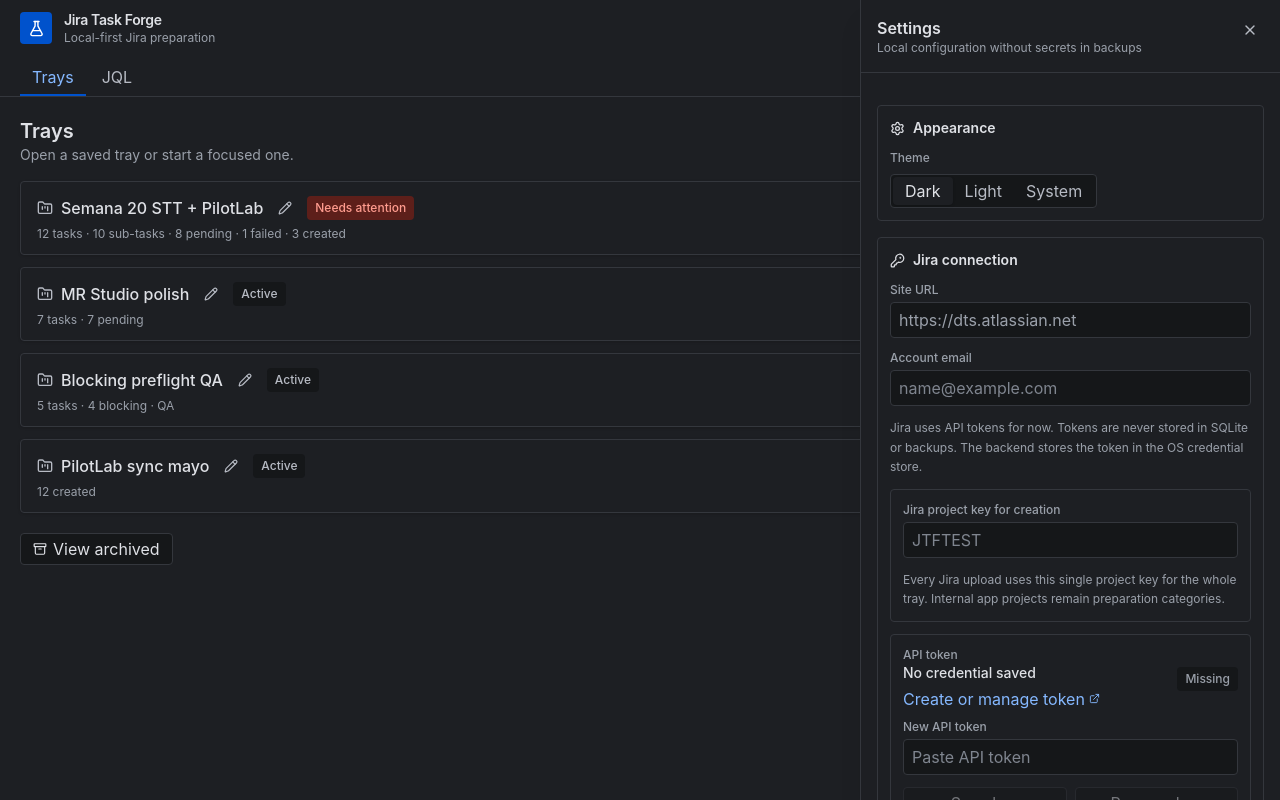
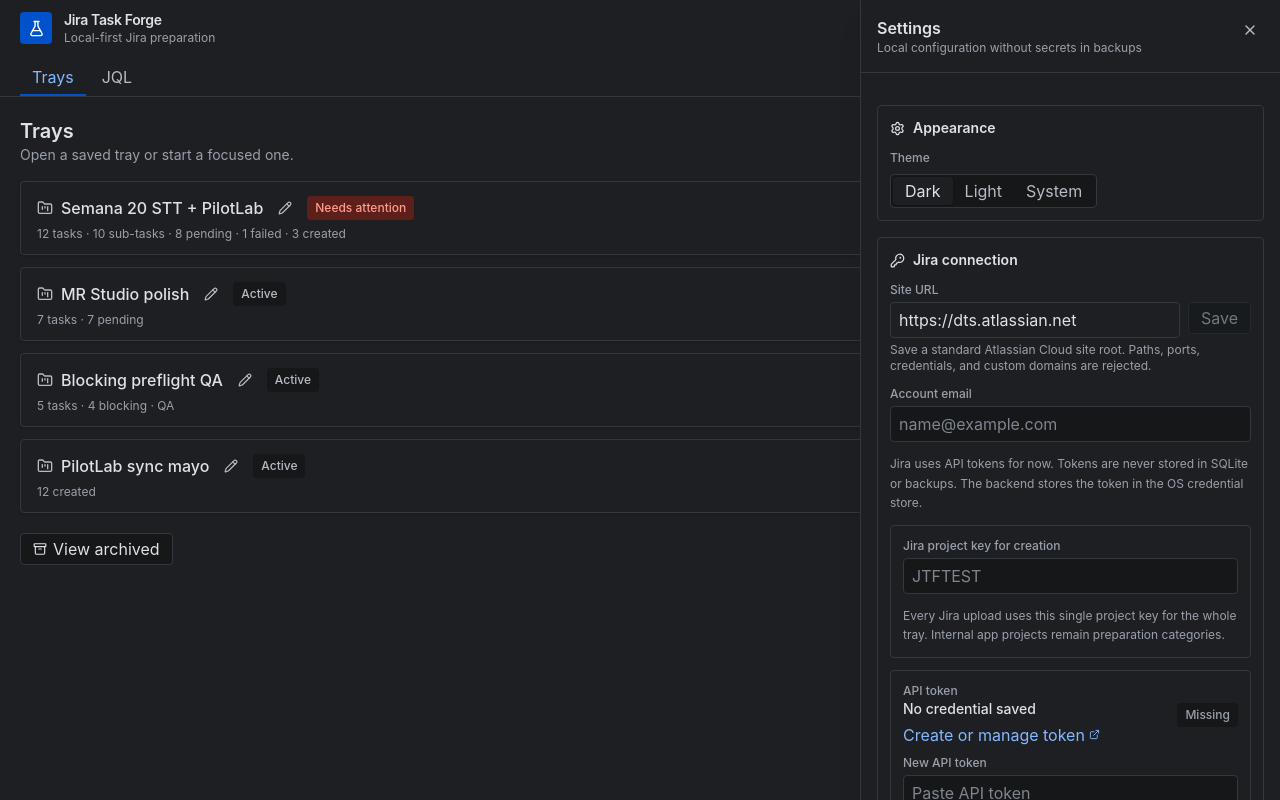
Before and after one commit to salmonsimon/jira-task-forge, a React (Vite) app: page / in a window 1280 px wide. Both pictures are taken after a click on the button "Settings". Built offline with nearby package versions, Linux system fonts and the light colour scheme.

Commit message:
Allow explicit Jira site URL editing

```diff
--- a/src/App.tsx
+++ b/src/App.tsx
@@ -456,7 +456,7 @@ export default function App() {
     if (updatedTask) trayWorkspace.replaceTask(updatedTask);
   }
 
-  async function updateAppSettings(settingsPatch: Partial<AppSettings>) {
+  async function updateAppSettings(settingsPatch: Partial<AppSettings>): Promise<boolean> {
     const previousSettings = appSettings;
     const nextSettings = {
       ...appSettings,
@@ -464,13 +464,15 @@ export default function App() {
     };
 
     setAppSettings(nextSettings);
-    if (!usesTauriPersistence) return;
+    if (!usesTauriPersistence) return true;
 
     try {
       const persistedSettings = await updatePersistedAppSettings(nextSettings);
       setAppSettings(persistedSettings);
+      return true;
     } catch {
       setAppSettings(previousSettings);
+      return false;
     }
   }
 
--- a/src/features/settings/SettingsPanel.tsx
+++ b/src/features/settings/SettingsPanel.tsx
@@ -60,7 +60,7 @@ export function SettingsPanel({
   aiCredentialMessage: string | null;
   isTestingJiraConnection: boolean;
   isTestingAiProviderConnection: boolean;
-  onChange: (settings: Partial<AppSettings>) => void;
+  onChange: (settings: Partial<AppSettings>) => Promise<boolean>;
   onSaveJiraApiToken: (token: string) => Promise<boolean>;
   onDeleteJiraApiToken: () => void;
   onSaveAiProviderApiKey: (apiKey: string) => Promise<boolean>;
@@ -80,6 +80,9 @@ export function SettingsPanel({
   const aiProviderApiKeyDraftRef = useRef("");
   const [jiraApiTokenDraft, setJiraApiTokenDraft] = useState("");
   const [jiraTokenDraftTestStatus, setJiraTokenDraftTestStatus] = useState<CredentialDraftTestStatus>("idle");
+  const [jiraSiteUrlDraft, setJiraSiteUrlDraft] = useState(settings.jiraSiteUrl);
+  const [jiraSiteUrlDirty, setJiraSiteUrlDirty] = useState(false);
+  const [jiraSiteUrlStatus, setJiraSiteUrlStatus] = useState<"idle" | "saving" | "saved" | "failed">("idle");
   const [aiProviderApiKeyDraft, setAiProviderApiKeyDraft] = useState("");
   const [aiProviderKeyDraftTestStatus, setAiProviderKeyDraftTestStatus] = useState<CredentialDraftTestStatus>("idle");
   const selectedAiProvider = settings.aiProvider === "None" ? "OpenAI" : settings.aiProvider;
@@ -112,6 +115,37 @@ export function SettingsPanel({
     lockScroll: true,
     surfaceRef: panelRef
   });
+
+  useEffect(() => {
+    if (jiraSiteUrlDirty) return;
+    setJiraSiteUrlDraft(settings.jiraSiteUrl);
+  }, [jiraSiteUrlDirty, settings.jiraSiteUrl]);
+
+  function updateJiraSiteUrlDraft(value: string) {
+    setJiraSiteUrlDraft(value);
+    setJiraSiteUrlDirty(value !== settings.jiraSiteUrl);
+    setJiraSiteUrlStatus("idle");
+  }
+
+  async function saveJiraSiteUrlDraft() {
+    const nextSiteUrl = jiraSiteUrlDraft.trim();
+    if (!nextSiteUrl || nextSiteUrl === settings.jiraSiteUrl) {
+      setJiraSiteUrlDraft(settings.jiraSiteUrl);
+      setJiraSiteUrlDirty(false);
+      setJiraSiteUrlStatus("idle");
+      return;
+    }
+
+    setJiraSiteUrlStatus("saving");
+    const saved = await onChange({ jiraSiteUrl: nextSiteUrl });
+    if (saved) {
+      setJiraSiteUrlDirty(false);
+      setJiraSiteUrlStatus("saved");
+      return;
+    }
+
+    setJiraSiteUrlStatus("failed");
+  }
 
   function updateJiraApiTokenDraft(value: string) {
     jiraApiTokenDraftRef.current = value;
@@ -202,11 +236,33 @@ export function SettingsPanel({
         </DetailBlock>
 
         <DetailBlock icon={<KeyRound size={15} />} title="Jira connection">
-          <SettingsInput
-            label="Site URL"
-            value={settings.jiraSiteUrl}
-            onChange={(jiraSiteUrl) => onChange({ jiraSiteUrl })}
-          />
+          <div className="mb-3">
+            <div className="mb-1 text-xs font-medium text-[#6b778c]">Site URL</div>
+            <div className="flex gap-2">
+              <input
+                className="h-9 min-w-0 flex-1 rounded border border-[#c1c7d0] bg-white px-2 text-sm outline-none focus:border-[#4c9aff] focus:ring-2 focus:ring-[#deebff]"
+                placeholder="https://your-site.atlassian.net"
+                type="text"
+                value={jiraSiteUrlDraft}
+                onChange={(event) => updateJiraSiteUrlDraft(event.target.value)}
+                onKeyDown={(event) => {
+                  if (event.key === "Enter") {
+                    event.currentTarget.blur();
+                  }
+                }}
+              />
+              <Button disabled={!jiraSiteUrlDirty || jiraSiteUrlStatus === "saving"} variant="secondary" onClick={saveJiraSiteUrlDraft}>
+                {jiraSiteUrlStatus === "saving" ? "Saving..." : "Save"}
+              </Button>
+            </div>
+            {jiraSiteUrlStatus === "failed" ? (
+              <p className="mt-1 text-xs text-[#bf2600]">Use a standard Atlassian Cloud site root, for example https://your-site.atlassian.net.</p>
+            ) : jiraSiteUrlStatus === "saved" ? (
+              <p className="mt-1 text-xs text-[#006644]">Site URL saved.</p>
+            ) : (
+              <p className="mt-1 text-xs text-[#6b778c]">Save a standard Atlassian Cloud site root. Paths, ports, credentials, and custom domains are rejected.</p>
+            )}
+          </div>
           <SettingsInput
             label="Account email"
             placeholder="name@example.com"
```
